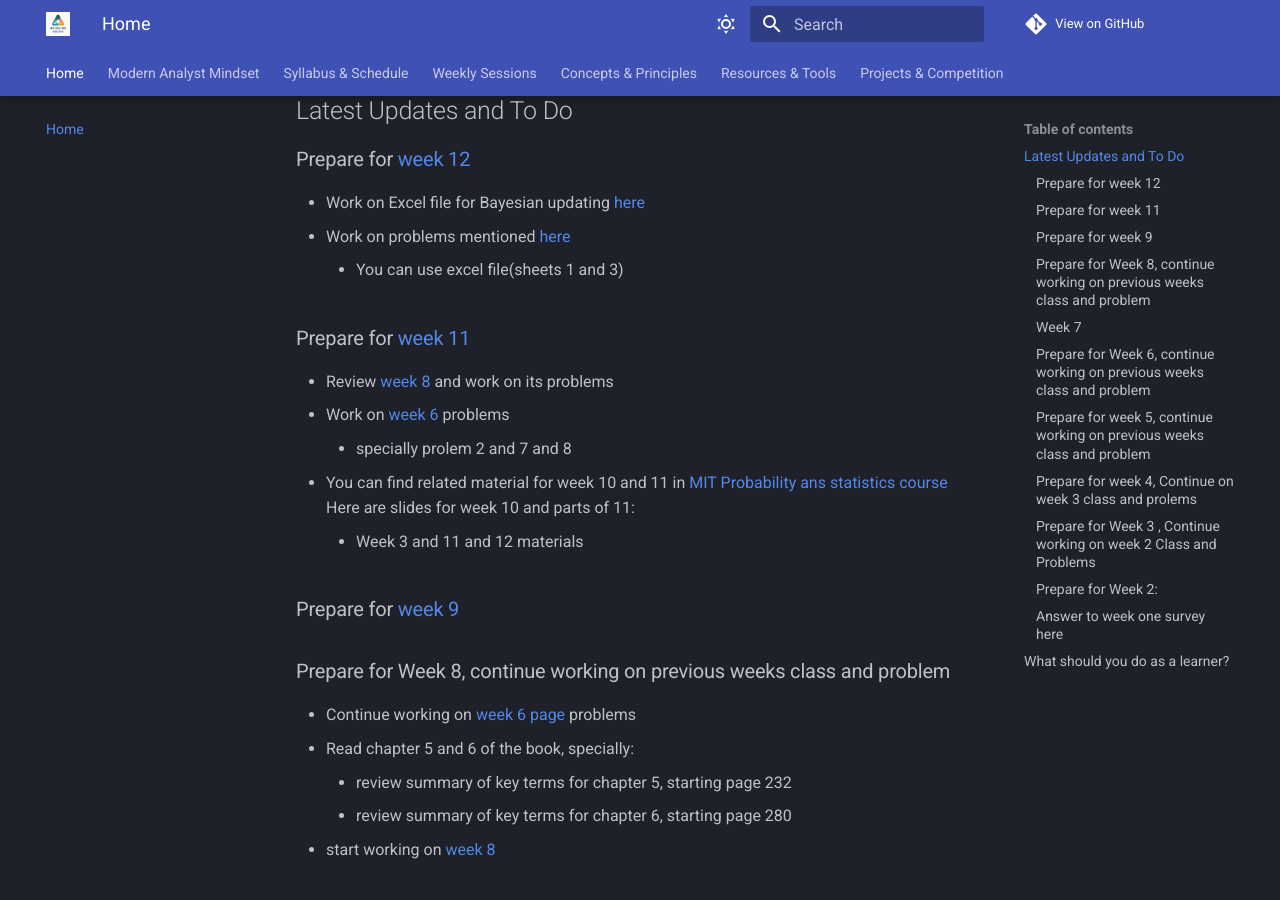
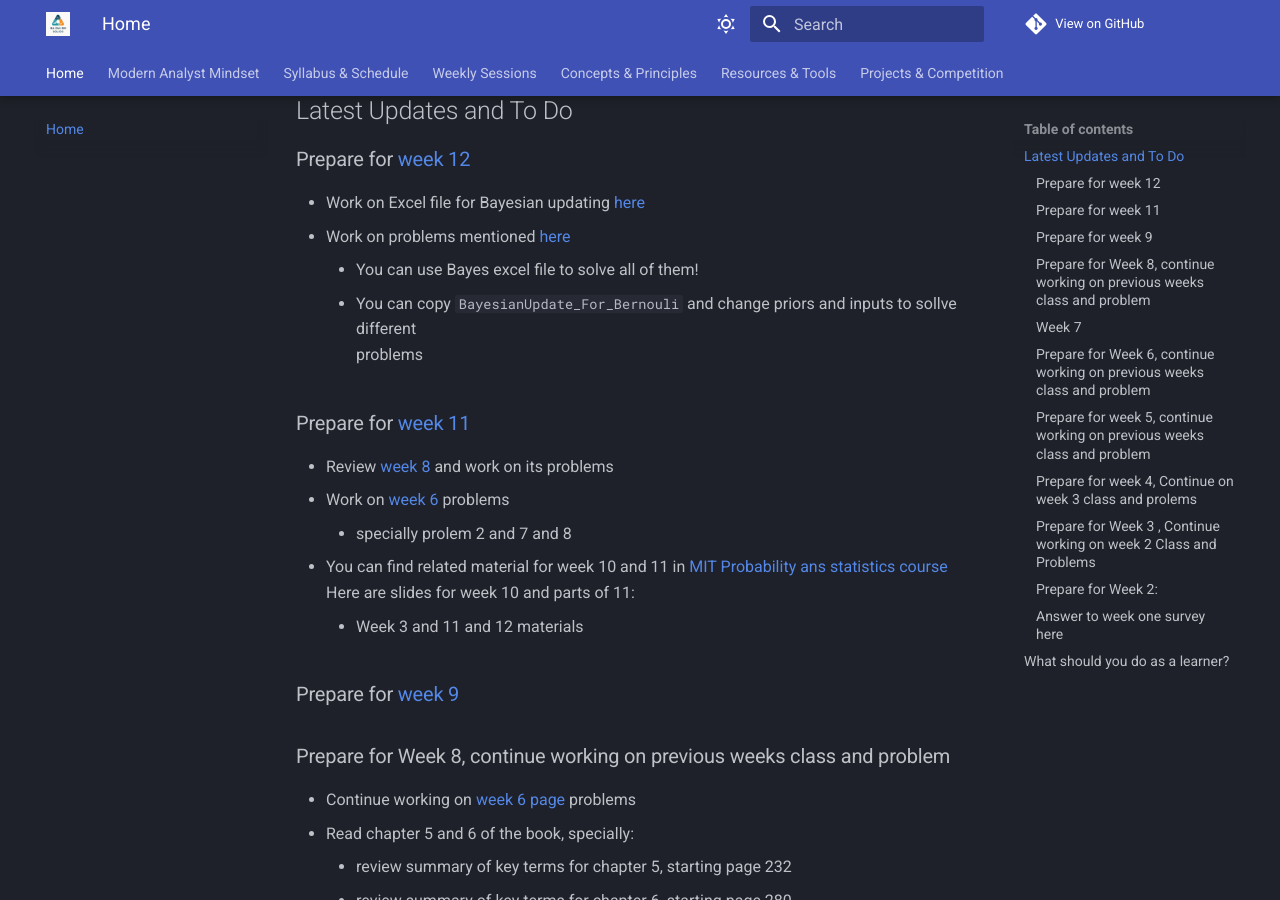
Before and after one commit to TheLoggicalOne/BA_for_Solico, an MkDocs documentation site: the page built from docs/index.md, in a window 1280 px wide and 900 px high, scrolled down 317 px. Built offline with MkDocs 1.6.1 and Material for MkDocs 9.7.7, drawn with Linux system fonts in a browser that asks for light colours; comment, search, counter and statistics services are not loaded.

Commit message:
small edit

```diff
--- a/docs/index.md
+++ b/docs/index.md
@@ -13,7 +13,9 @@ This is the course hub for the 14-week training program at Solico Group on:
 ### Prepare for [week 12](weeks/week12.md)
 - Work on Excel file for Bayesian updating [here](https://docs.google.com/spreadsheets/d/1AidxnmM2aVHaECRNcB5y2dhm4rOk9Cxe/edit?usp=drive_link&ouid=106777682404064505117&rtpof=true&sd=true)
 - Work on problems mentioned [here](weeks/week12.md)
-    - You can use excel file(sheets 1 and 3)
+    - You can use Bayes excel file to solve all of them!
+    - You can copy `BayesianUpdate_For_Bernouli` and change priors and inputs to sollve different
+    problems
 
 ### Prepare for [week 11](weeks/week11.md)
 - Review [week 8](weeks/week8.md) and work on its problems
```
